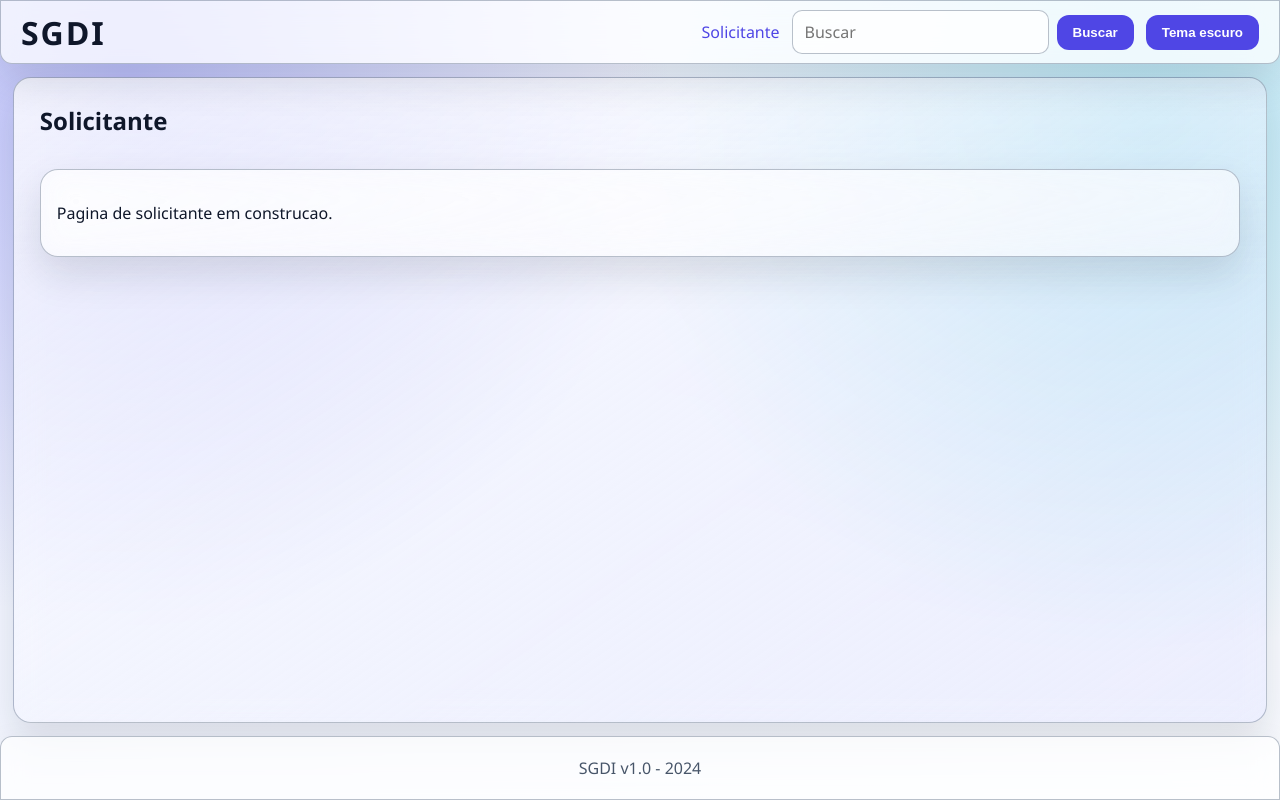
After one commit to PabloAOliveira/SistemaLegado, a Flask app: page /solicitante in a window 1280 px wide. The commit adds this page. Run offline with Flask 3, Linux system fonts and the light colour scheme.

Commit message:
✨ feat(solicitante): add solicitante page and link in header with basic content

```diff
--- a/app.py
+++ b/app.py
@@ -171,6 +171,11 @@ def detalhes(demanda_id):
     return render_template('detalhes.html', demanda=demanda, comentarios=comentarios)
 
 
+@app.route('/solicitante', methods=['GET'])
+def solicitante():
+    return render_template('solicitante.html')
+
+
 @app.route('/adicionar_comentario/<int:demanda_id>', methods=['POST'])
 def adicionar_comentario(demanda_id):
     comentario = request.form['comentario']
--- a/templates/base.html
+++ b/templates/base.html
@@ -11,6 +11,7 @@
         <div class="header-inner">
             <h1><a href="{{ url_for('index') }}" aria-label="Ir para página inicial">SGDI</a></h1>
             <div class="menu">
+                <a href="{{ url_for('solicitante') }}">Solicitante</a>
                 <form action="/buscar" method="GET" class="search-form">
                     <input type="text" name="q" placeholder="Buscar">
                     <button type="submit">Buscar</button>
--- /dev/null
+++ b/templates/solicitante.html
@@ -0,0 +1,8 @@
+{% extends "base.html" %}
+
+{% block content %}
+<h2>Solicitante</h2>
+<div class="glass-panel-soft" style="padding: 16px;">
+	<p>Pagina de solicitante em construcao.</p>
+</div>
+{% endblock %}
```
Also changed, not shown: tests/e2e/test_routes_e2e.py (+14 -0 lines).
